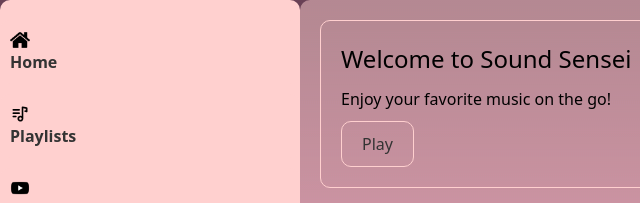
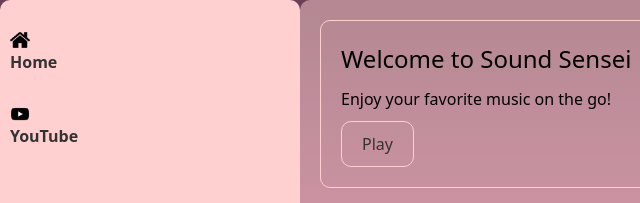
Before and after one commit to saduhub/SongSensei, a plain HTML site: page index.html in a window 1280 px wide. Shown: the top 203 px of the page, 0-640 px from the left. Drawn offline with nearby package versions, Linux system fonts and the light colour scheme.

```diff
--- a/index.html
+++ b/index.html
@@ -14,10 +14,7 @@
         <img src="assets/images/home.png" alt="Home" />
         <span>Home</span>
       </a>
-      <a href="#" class="sidebar-btn">
-        <img src="assets/images/playlist.png" alt="Playlists" />
-        <span>Playlists</span>
-      </a>
+
       <a href="https://www.youtube.com/channel/UC-9-kyTW8ZkZNDHQJ6FgpwQ" class="sidebar-btn">
         <img src="assets/images/youtube.png" alt="YouTube" />
         <span>YouTube</span>
```
